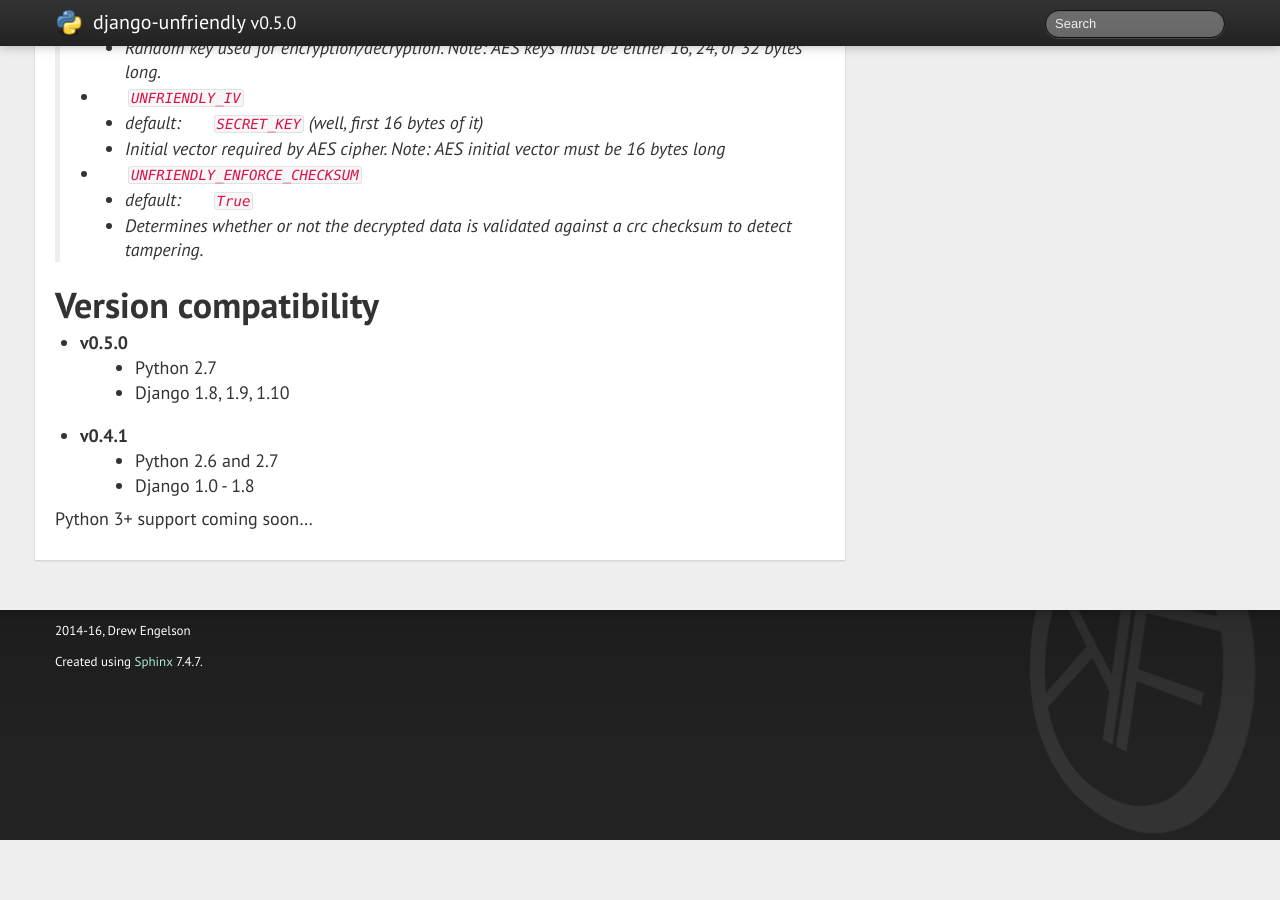
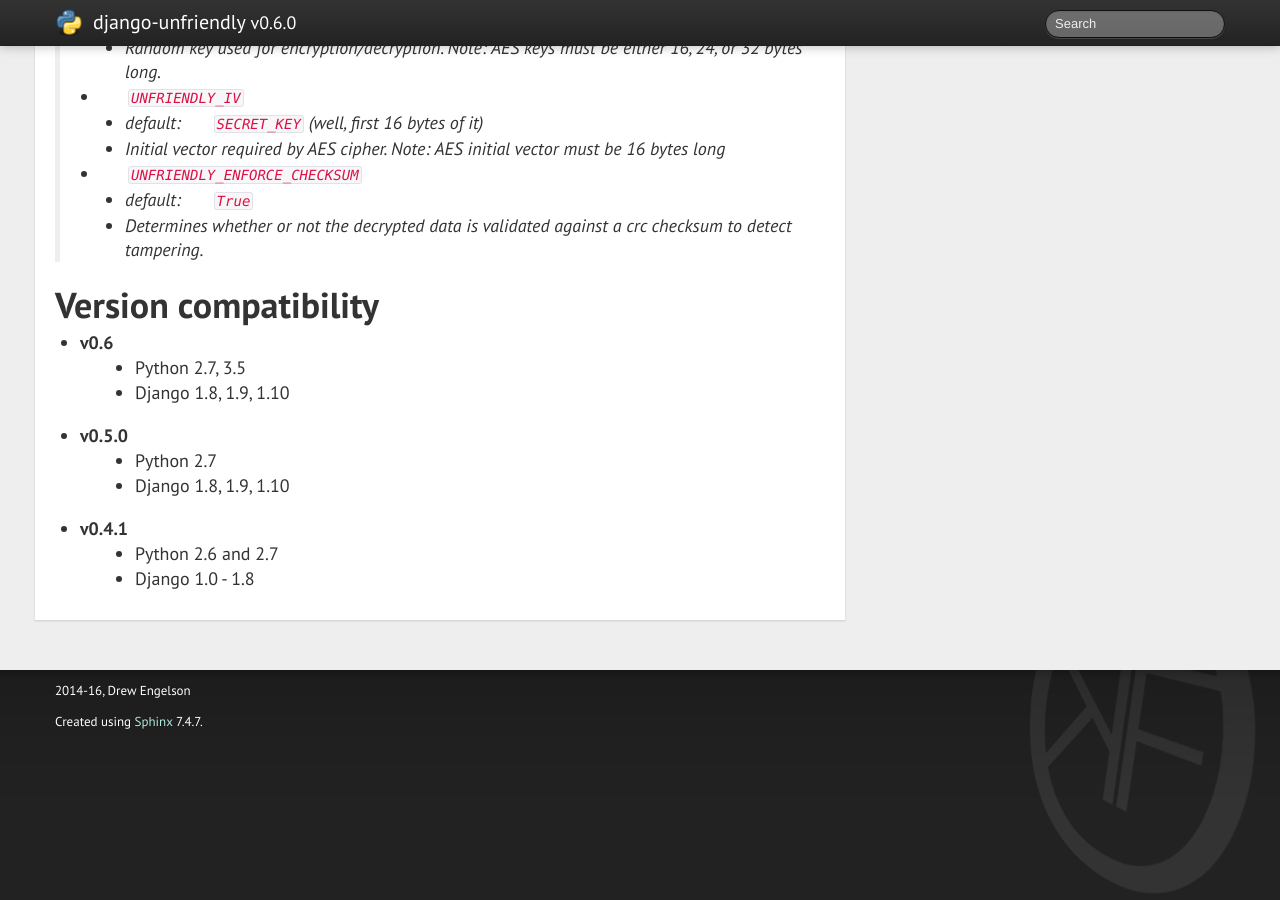
Before and after one commit to tomatohater/django-unfriendly, a Sphinx documentation site: the page built from docs/index.rst, in a window 1280 px wide and 900 px high, scrolled down 2447 px. Built offline with Sphinx 7.4.7, drawn with Linux system fonts in a browser that asks for light colours; some web fonts are replaced; before the commit the page ends 3287 px from its top, so only the background shows below that.

Commit message:
Packaging tweaks.

```diff
--- a/README.rst
+++ b/README.rst
@@ -29,11 +29,12 @@
 Version compatibility
 *********************
 
+- v0.6
+    - Python 2.7, 3.5
+    - Django 1.8, 1.9, 1.10
 - v0.5.0
     - Python 2.7
     - Django 1.8, 1.9, 1.10
 - v0.4.1
     - Python 2.6 and 2.7
     - Django 1.0 - 1.8
-
-Python 3+ support coming soon...
--- a/docs/conf.py
+++ b/docs/conf.py
@@ -50,9 +50,9 @@
 # built documents.
 #
 # The short X.Y version.
-version = '0.5'
+version = '0.6'
 # The full version, including alpha/beta/rc tags.
-release = '0.5.0'
+release = '0.6.0'
 
 # The language for content autogenerated by Sphinx. Refer to documentation
 # for a list of supported languages.
--- a/docs/index.rst
+++ b/docs/index.rst
@@ -143,11 +143,12 @@
 Version compatibility
 *********************
 
+- v0.6
+    - Python 2.7, 3.5
+    - Django 1.8, 1.9, 1.10
 - v0.5.0
     - Python 2.7
     - Django 1.8, 1.9, 1.10
 - v0.4.1
     - Python 2.6 and 2.7
     - Django 1.0 - 1.8
-
-Python 3+ support coming soon...
```
Also changed, not shown: 1 other file.
